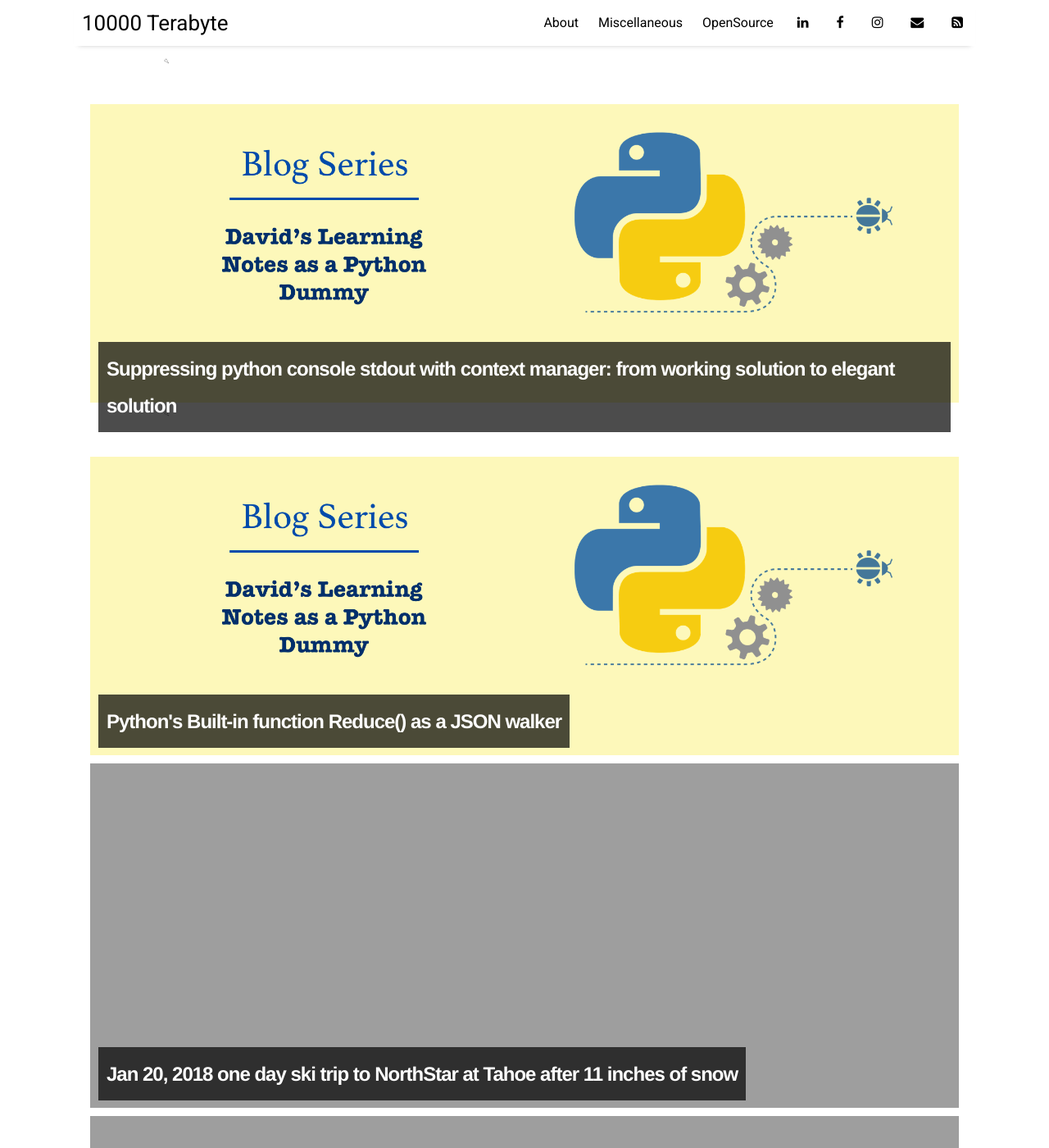
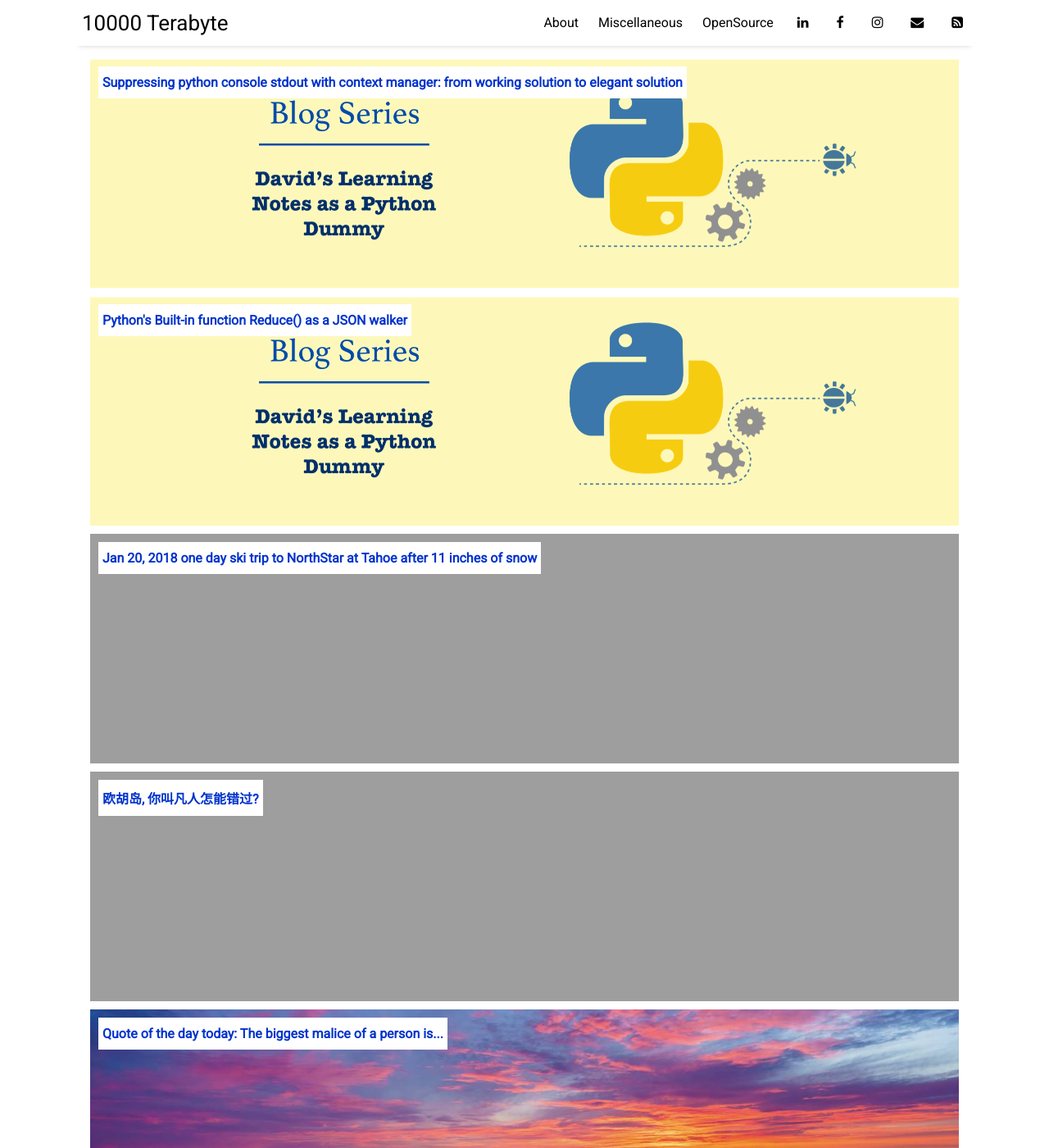
Before and after one commit to 10000TB/10000TB.github.io, a Jekyll site: the page built from index.html, in a window 1280 px wide and 1400 px high. Shown: the whole window at 82% size. Built offline with Jekyll 4.4.1, drawn with Linux system fonts in a browser that asks for light colours; nearby versions of some CDN libraries; the list of posts is cut into pages by our own code.

Commit message:
Re-style posts home page.

```diff
--- a/_layouts/home.html
+++ b/_layouts/home.html
@@ -4,11 +4,10 @@ title: Home
 ---
 
 {% for post in paginator.posts %}
-
 <article>
-  <a href="{{ site.github.url }}{{ post.url }}">
-    <div class="featured-posts" {% if post.image %}style="background-image:url({{ site.github.url }}/assets/img/{{ post.image }})"{% endif %}>
-      <h2><span>{{ post.title }}</span></h2>
+  <a href="{{ site.github.url }}{{ post.url }}" style="text-decoration: none;">
+    <div class="featured-posts" {% if post.image %}style="height:260px;background-image:url({{ site.github.url }}/assets/img/{{ post.image }})"{% endif %}>
+      <div style="padding:0px 5px;display: inline-block;max-height:40px; width:auto;font-weight: bold; background-color: rgba(255,255,255,1);padding:10px 0px; color: rgba(0, 51, 204);"><span style="padding:0px 5px;font-weight:bold;">{{ post.title }}</span></div>
     </div>
   </a>
 </article>
--- a/assets/css/main.scss
+++ b/assets/css/main.scss
@@ -22,4 +22,8 @@ $phone-width: 480px;
 
 $header-thickness: 56px;
 
+ a.hover {
+    text-decoration: underline;
+  }
+
 @import "_sass/-sections-dir";
```
